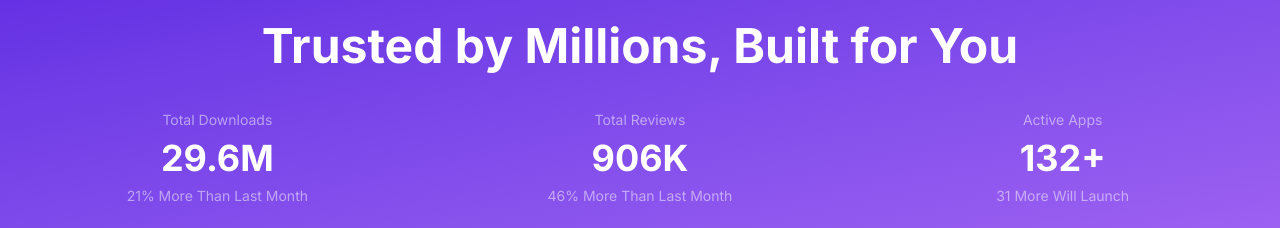
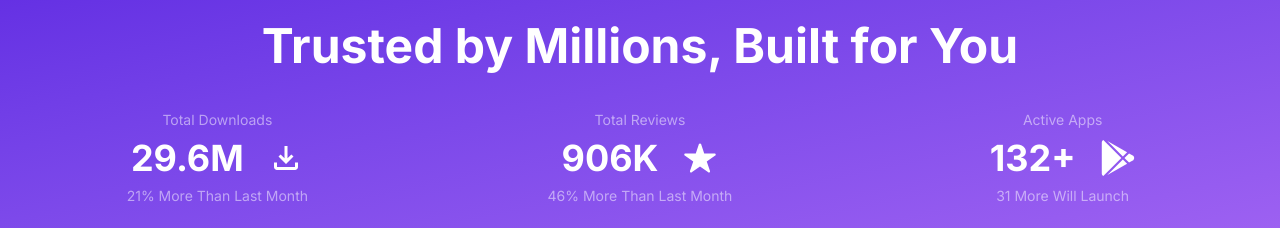
Before and after one commit to ashiqurrahman696/hero-app, a React (Vite) app: page / in a window 1280 px wide. Shown: the part 920-1148 px from the top of the page. Built offline with nearby package versions, Linux system fonts and the light colour scheme.

Commit message:
created app not found page and added different icons for different stats in homepage

```diff
--- a/src/components/Stats.jsx
+++ b/src/components/Stats.jsx
@@ -1,3 +1,7 @@
+import { FaGooglePlay } from "react-icons/fa6";
+import { IoIosStar } from "react-icons/io";
+import { MdOutlineFileDownload } from "react-icons/md";
+
 const Stats = () => {
     return (
         <div className="bg-linear-to-br from-[#632ee3] to-[#9f62f2] text-white px-4 py-10 text-center">
@@ -6,17 +10,26 @@ const Stats = () => {
                 <div className="grid md:grid-cols-3 gap-5">
                     <div className="space-y-2">
                         <p className="text-sm opacity-50">Total Downloads</p>
-                        <h3 className="text-4xl font-bold">29.6M</h3>
+                        <h3 className="text-4xl font-bold flex items-center justify-center gap-6">
+                            <span>29.6M</span>
+                            <MdOutlineFileDownload />
+                        </h3>
                         <p className="text-sm opacity-50">21% More Than Last Month</p>
                     </div>
                     <div className="space-y-2">
                         <p className="text-sm opacity-50">Total Reviews</p>
-                        <h3 className="text-4xl font-bold">906K</h3>
+                        <h3 className="text-4xl font-bold flex items-center justify-center gap-6">
+                            <span>906K</span>
+                            <IoIosStar />
+                        </h3>
                         <p className="text-sm opacity-50">46% More Than Last Month</p>
                     </div>
                     <div className="space-y-2">
                         <p className="text-sm opacity-50">Active Apps</p>
-                        <h3 className="text-4xl font-bold">132+</h3>
+                        <h3 className="text-4xl font-bold flex items-center justify-center gap-6">
+                            <span>132+</span>
+                            <FaGooglePlay />
+                        </h3>
                         <p className="text-sm opacity-50">31 More Will Launch</p>
                     </div>
                 </div>
--- /dev/null
+++ b/src/pages/AppNotFound.jsx
@@ -0,0 +1,21 @@
+import { Link } from "react-router";
+import appError from "../assets/App-Error.png"
+
+const AppNotFound = () => {
+    return (
+        <div className="bg-neutral-100 px-4 py-10 text-[#001931]">
+            <div className="w-full max-w-7xl mx-auto space-y-4">
+                <img src={appError} className="mx-auto" />
+                <h2 className="text-5xl font-bold text-center">OOPS!! APP NOT FOUND</h2>
+                <p className="text-center text-[#627382]">The App you are requesting is not found on our system. Please try another apps.</p>
+                <div className="text-center">
+                    <Link to="/" className="btn text-white bg-linear-to-br from-[#632ee3] to-[#9f62f2] rounded-md px-8 py-6">
+                        <span className="text-lg">Go Back!</span>
+                    </Link>
+                </div>
+            </div>
+        </div>
+    );
+};
+
+export default AppNotFound;
--- a/src/routes/Routes.jsx
+++ b/src/routes/Routes.jsx
@@ -4,6 +4,7 @@ import Home from "../pages/Home";
 import Apps from "../pages/Apps";
 import AppDetail from "../pages/AppDetail";
 import MyInstallation from "../pages/MyInstallation";
+import AppNotFound from "../pages/AppNotFound";
 
 const router = createBrowserRouter([
     {
@@ -20,7 +21,8 @@ const router = createBrowserRouter([
             },
             {
                 path: "/apps/:appId",
-                Component: AppDetail
+                Component: AppDetail,
+                errorElement: <AppNotFound/>
             },
             {
                 path: "/installation",
```
